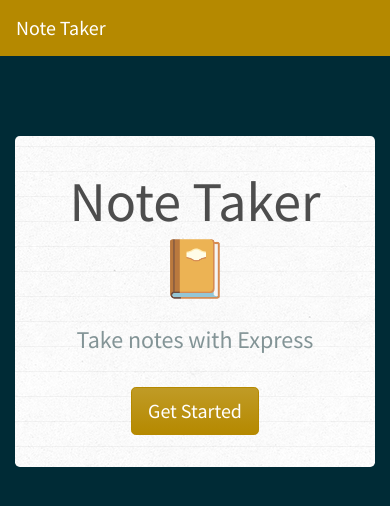
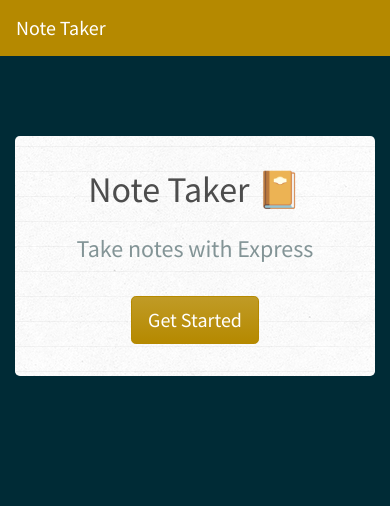
Before and after one commit to natemking/note_taker, a website: page public/index.html in a window 390 px wide. Drawn offline with nearby package versions, Linux system fonts and the light colour scheme; no server answers.

Commit message:
Updated .display-4 font-size mobile responsiveness

```diff
--- a/public/assets/css/styles.css
+++ b/public/assets/css/styles.css
@@ -99,6 +99,10 @@
 
 @media (max-width: 767px) {
 
+  .display-4 {
+    font-size: 2.25em;
+  }
+
   .list-container .card, .note-container{
     height: calc(50vh - 60px);
   }
```
